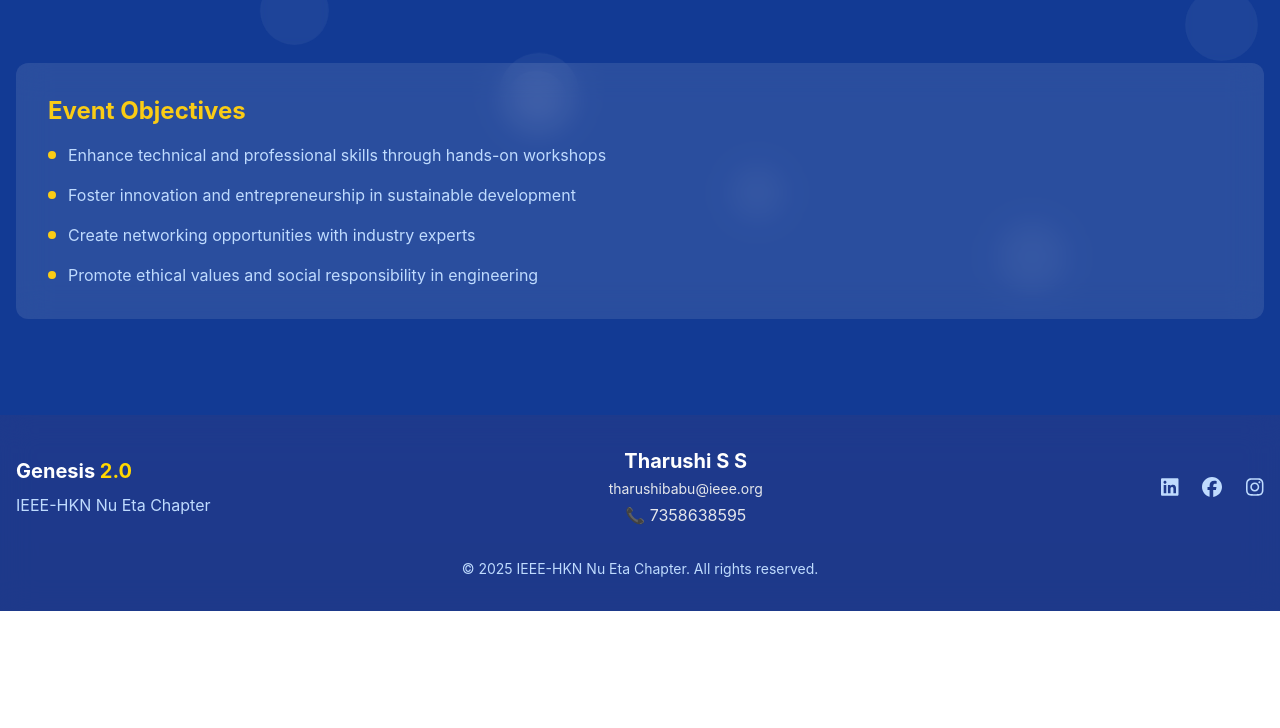
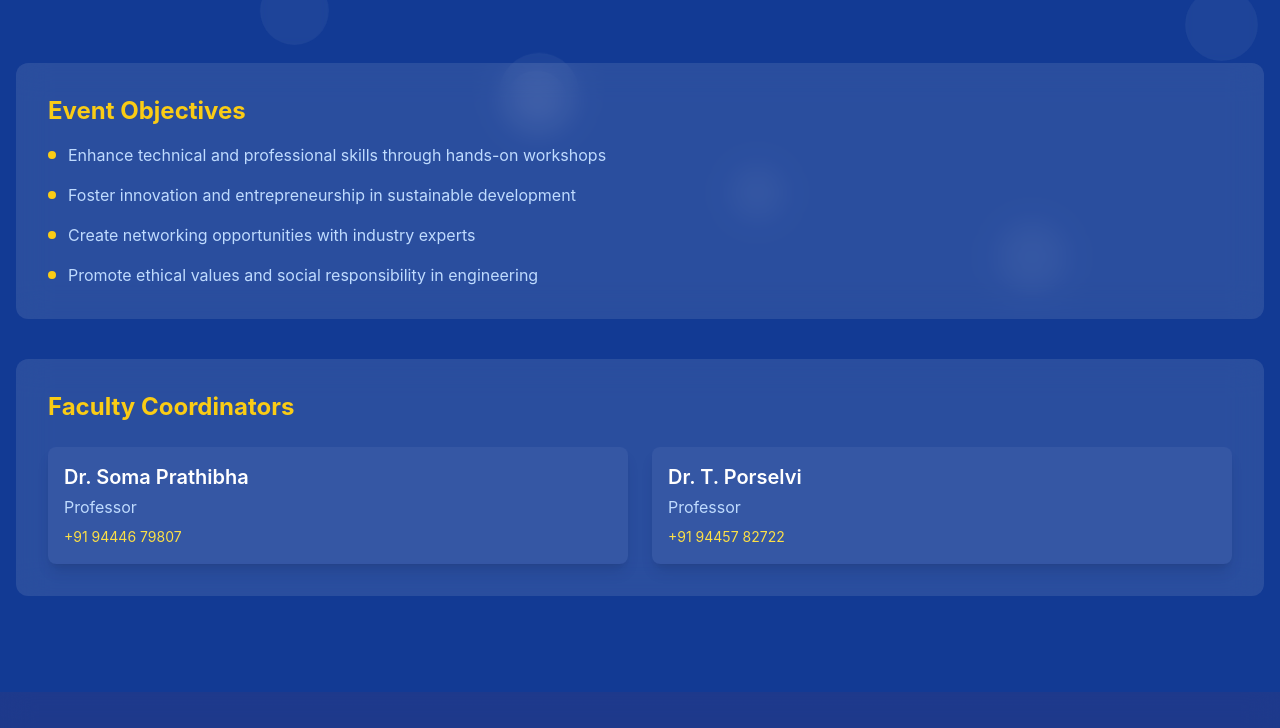
Before and after one commit to Arokiyaswetha/genesis2.0, a React (Vite) app: page /about in a window 1280 px wide. Shown: the part 463-1191 px from the top of the page. Before the commit the page ends 1074 px from the top, so only its background shows below. Built offline with nearby package versions, Linux system fonts and the light colour scheme.

Commit message:
Added Faculty Coordinators section to About page

```diff
--- a/src/components/About.jsx
+++ b/src/components/About.jsx
@@ -76,6 +76,34 @@ const About = () => {
           ))}
         </ul>
       </motion.div>
+      <motion.div
+  initial={{ opacity: 0, y: 20 }}
+  animate={{ opacity: 1, y: 0 }}
+  transition={{ delay: 1.2 }}
+  className="bg-white/10 backdrop-blur-lg rounded-xl p-8 mt-10"
+>
+  <h2 className="text-2xl font-bold mb-6 text-yellow-400">Faculty Coordinators</h2>
+  <div className="grid md:grid-cols-2 gap-6 text-white">
+    {/* Coordinator 1 - Soma Prathibha */}
+    <div className="bg-white/5 p-4 rounded-lg shadow-lg">
+      <h3 className="text-xl font-semibold mb-1">Dr. Soma Prathibha</h3>
+      <p className="text-blue-200">Professor</p>
+      <a href="tel:+919444679807" className="text-sm text-yellow-300 mt-2 inline-block hover:underline">
+        +91 94446 79807
+      </a>
+    </div>
+
+    {/* Coordinator 2 - T. Porselvi */}
+    <div className="bg-white/5 p-4 rounded-lg shadow-lg">
+      <h3 className="text-xl font-semibold mb-1">Dr. T. Porselvi </h3>
+      <p className="text-blue-200">Professor</p>
+      <a href="tel:+919445782722" className="text-sm text-yellow-300 mt-2 inline-block hover:underline">
+        +91 94457 82722
+      </a>
+    </div>
+  </div>
+</motion.div>
+
     </div>
   );
 };
```
